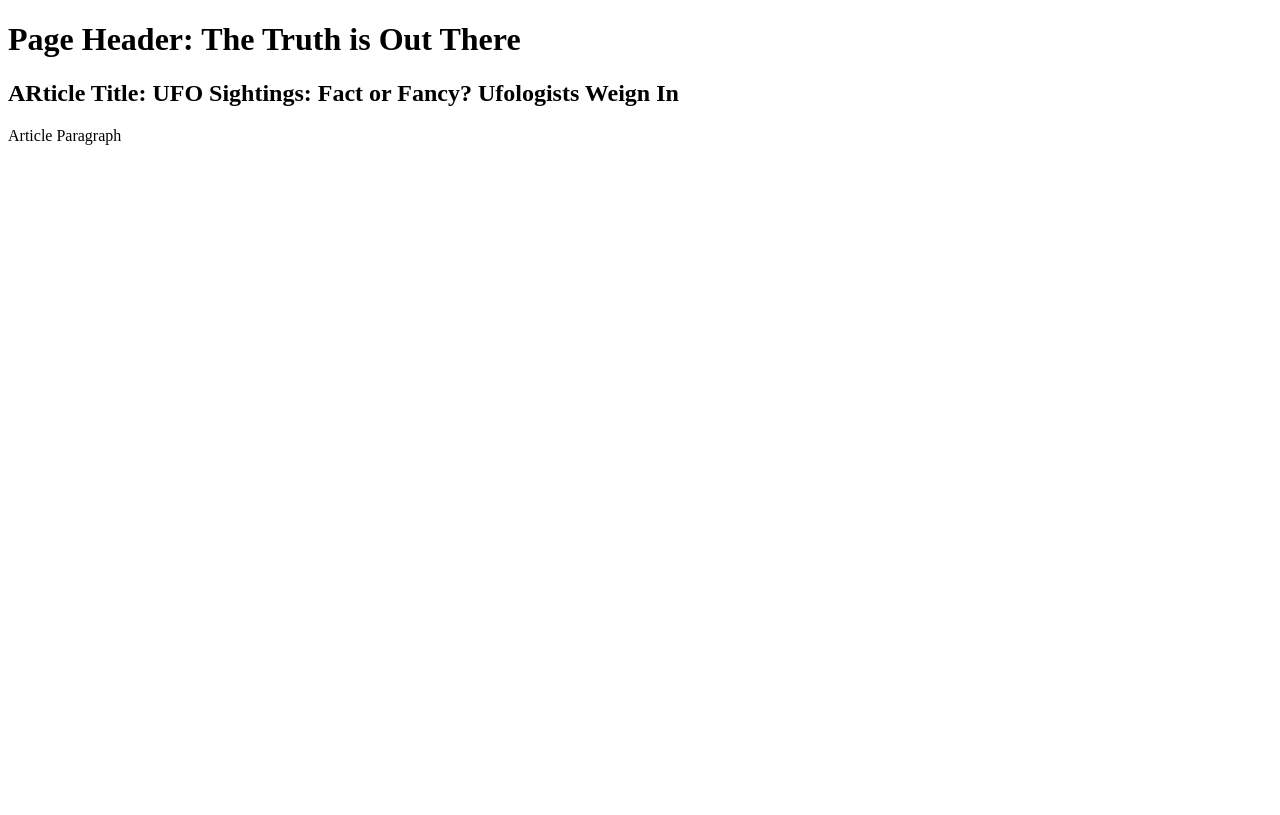
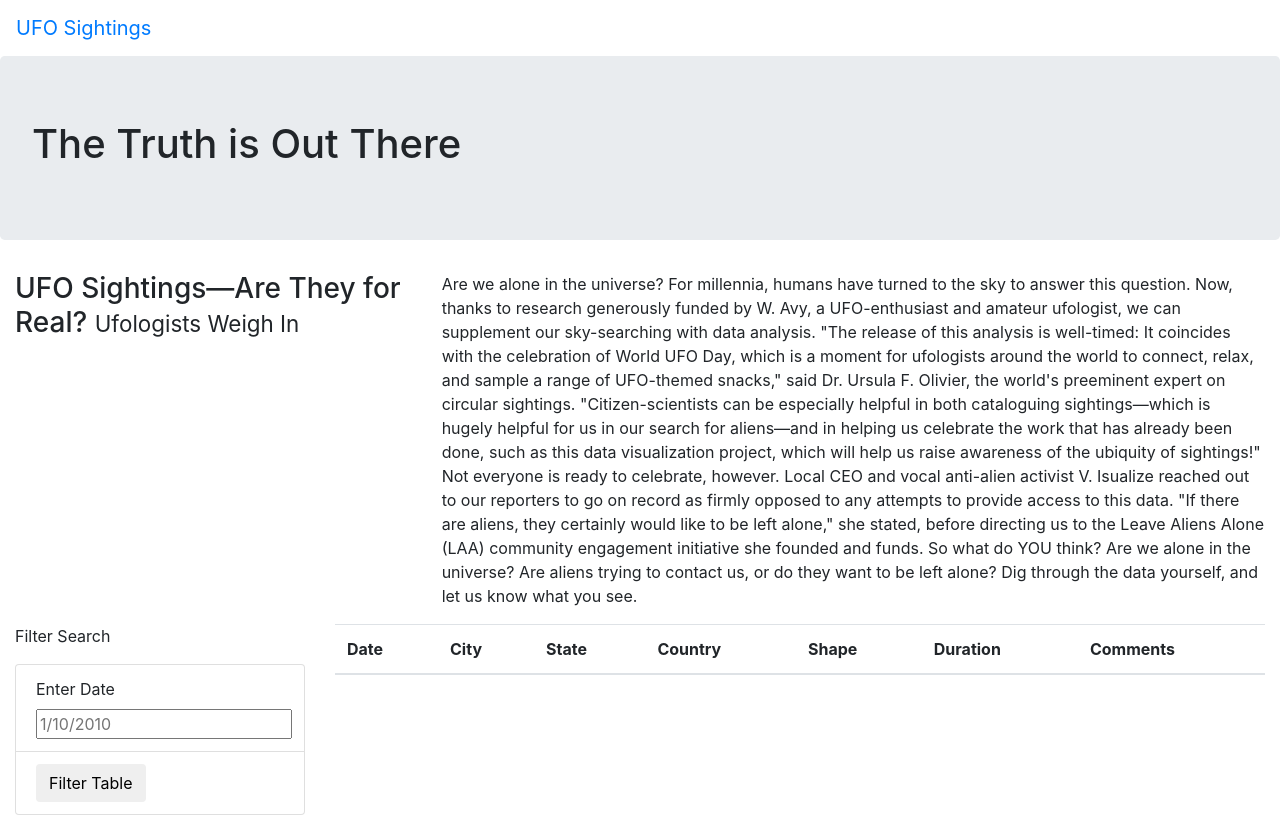
Before and after one commit to ereekaj/UFOs, a plain HTML site: page index.html in a window 1280 px wide. Drawn offline with nearby package versions, Linux system fonts and the light colour scheme.

Commit message:
adding html

```diff
--- a/index.html
+++ b/index.html
@@ -4,17 +4,68 @@
     <meta charset="UTF-8">
     <meta http-equiv="X-UA-Compatible" content="IE=edge">
     <meta name="viewport" content="width=device-width, initial-scale=1.0">
-    <title>Document</title>
+    <title>UFO Finder</title>
+    <link
+      rel="stylesheet"
+      href="https://maxcdn.bootstrapcdn.com/bootstrap/4.0.0/css/bootstrap.min.css"
+      integrity="sha384-Gn5384xqQ1aoWXA+058RXPxPg6fy4IWvTNh0E263XmFcJlSAwiGgFAW/dAiS6JXm"
+      crossorigin="anonymous"
+    />
+    <link rel="stylesheet" href="static/css/style.css">
 </head>
 <body>
-    <div class="jumbotron">
-        <h1>Page Header: The Truth is Out There</h1>
+    <div class="wrapper">
+        <nav class="navbar navbar-expand-lg">
+            <a class="navbar-brand" href="index.html">UFO Sightings</a>
+        </nav>
+        <div class="jumbotron">
+            <h1>The Truth is Out There</h1>
+        </div>
+        <div class="container-fluid">
+            <div class="row">
+                <div class="col-md-4">
+                    <h3>UFO Sightings—Are They for Real? <small>Ufologists Weigh In</small></h3>
+                </div>
+                <div class="col-md-8">
+                    <p>Are we alone in the universe? For millennia, humans have turned to the sky to answer this question. Now, thanks to research generously funded by W. Avy, a UFO-enthusiast and amateur ufologist, we can supplement our sky-searching with data analysis. "The release of this analysis is well-timed: It coincides with the celebration of World UFO Day, which is a moment for ufologists around the world to connect, relax, and sample a range of UFO-themed snacks," said Dr. Ursula F. Olivier, the world's preeminent expert on circular sightings. "Citizen-scientists can be especially helpful in both cataloguing sightings—which is hugely helpful for us in our search for aliens—and in helping us celebrate the work that has already been done, such as this data visualization project, which will help us raise awareness of the ubiquity of sightings!" Not everyone is ready to celebrate, however. Local CEO and vocal anti-alien activist V. Isualize reached out to our reporters to go on record as firmly opposed to any attempts to provide access to this data. "If there are aliens, they certainly would like to be left alone," she stated, before directing us to the Leave Aliens Alone (LAA) community engagement initiative she founded and funds. So what do YOU think? Are we alone in the universe? Are aliens trying to contact us, or do they want to be left alone? Dig through the data yourself, and let us know what you see.
+                    </p>
+                </div>
+            </div>
+        </div>
+        <div class="container-fluid">
+            <div class="row">
+                <div class="col-md-3">
+                    <form>
+                        <p>Filter Search</p>
+                    </form>
+                    <ul class="list-group">
+                        <li class="list-group-item">
+                            <label for="date">Enter Date</label>
+                            <input type="text" placeholder="1/10/2010" id="datetime" />
+                        </li>
+                        <li class="list-group-item">
+                            <button id="filter-btn" type="button" class="btn btn-default">Filter Table</button>
+                        </li>
+                    </ul>
+                </div>
+                <div class="col-md-9">
+                    <table class="table table-striped">
+                        <thead>
+                          <tr>
+                            <th>Date</th>
+                            <th>City</th>
+                            <th>State</th>
+                            <th>Country</th>
+                            <th>Shape</th>
+                            <th>Duration</th>
+                            <th>Comments</th>
+                          </tr>
+                        </thead>
+                        <tbody></tbody>
+                      </table>
+                </div>
+            </div>
+        </div>
     </div>
-    <div class="article">
-        <h2>ARticle Title: UFO Sightings: Fact or Fancy? Ufologists Weign In</h2>
-        <p>Article Paragraph</p>
-    </div>
-    <div class="col-md-3"></div>
-    <div class="col-md-9"></div>
 </body>
 </html>
```
